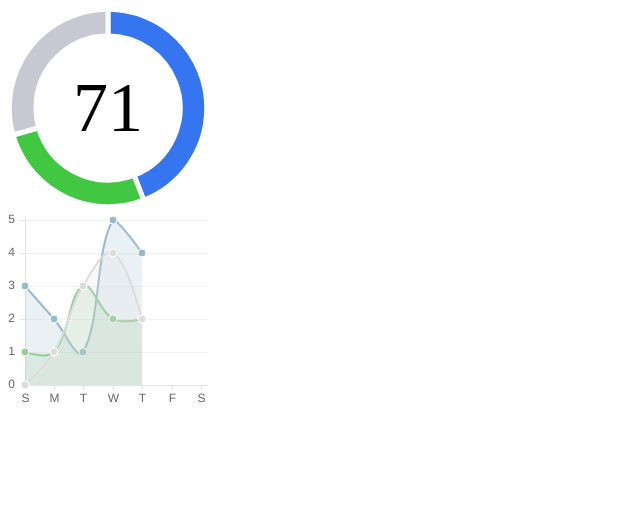
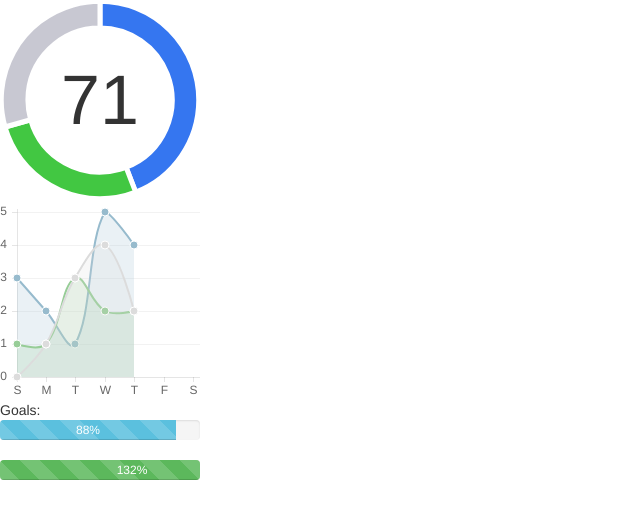
Before and after one commit to wendy/sifter-analytics, a plain HTML site: page index.html in a window 1280 px wide. Shown: the whole page, without its empty margins (0-640 px from the left). Drawn offline with nearby package versions, Linux system fonts and the light colour scheme.

Commit message:
Add Goal bars

```diff
--- a/chartData.js
+++ b/chartData.js
@@ -1,3 +1,5 @@
 var recycleData = [3, 2, 1, 5, 4];
 var compostData =[1, 1, 3, 2, 2];
 var landfillData = [0, 1, 3, 4, 2];
+var recycleGoal = .50;
+var compostGoal = .20;
--- a/chartScript.js
+++ b/chartScript.js
@@ -162,4 +162,11 @@ var myLineChart = new Chart(ctx2).Line(lineData, lineOptions);
 
 setTimeout(function(){
   $('#score').text(score);
+  var recyclePer = Math.round( (allRecycleData / allData / recycleGoal) * 100);
+  var compostPer = Math.round( (allCompostData / allData / compostGoal) * 100);
+  $('.progress-bar-info').attr('style', 'width:' + recyclePer + '%');
+  $('.progress-bar-info').text(recyclePer + '%');
+  $('.progress-bar-success').attr('style', 'width:' + compostPer + '%');
+  $('.progress-bar-success').text(compostPer + '%');
+
 }, 800)
--- a/index.html
+++ b/index.html
@@ -1,6 +1,7 @@
 <!DOCTYPE html>
 <html>
   <head>
+    <link rel="stylesheet" href="https://maxcdn.bootstrapcdn.com/bootstrap/3.3.4/css/bootstrap.min.css">
     <style>
       canvas {
         display: block;
@@ -14,16 +15,34 @@
         font-size: 70px;
         color: "#202020";
       }
-      .percentage {
-        font-size: 70px;
+      .bar {
+        width: 200px;
       }
+
     </style>
+
   </head>
   <body>
     <div id="score"></div>
     <canvas id="myDoughnutChart" width="200" height="200"></canvas>
     <canvas id="myLineChart" width="200" height="200"></canvas>
+    Goals:
+    <div class="bar progress recycle">
+      <div class="progress-bar progress-bar-info progress-bar-striped active" role="progressbar"
+      aria-valuenow="40" aria-valuemin="0" aria-valuemax="100">
+      0%
+      </div>
+    </div>
+
+    <div class="bar progress compost">
+      <div class="progress-bar progress-bar-success progress-bar-striped active" role="progressbar"
+      aria-valuenow="40" aria-valuemin="0" aria-valuemax="100">
+      0%
+      </div>
+    </div>
+
     <script type="text/javascript" src="https://code.jquery.com/jquery-2.1.1.min.js"></script>
+    <script src="https://maxcdn.bootstrapcdn.com/bootstrap/3.3.4/js/bootstrap.min.js"></script>
     <script src="bower_components/Chart.js/Chart.js"></script>
     <script src="chartData.js"></script>
     <script src="chartScript.js"></script>
```
